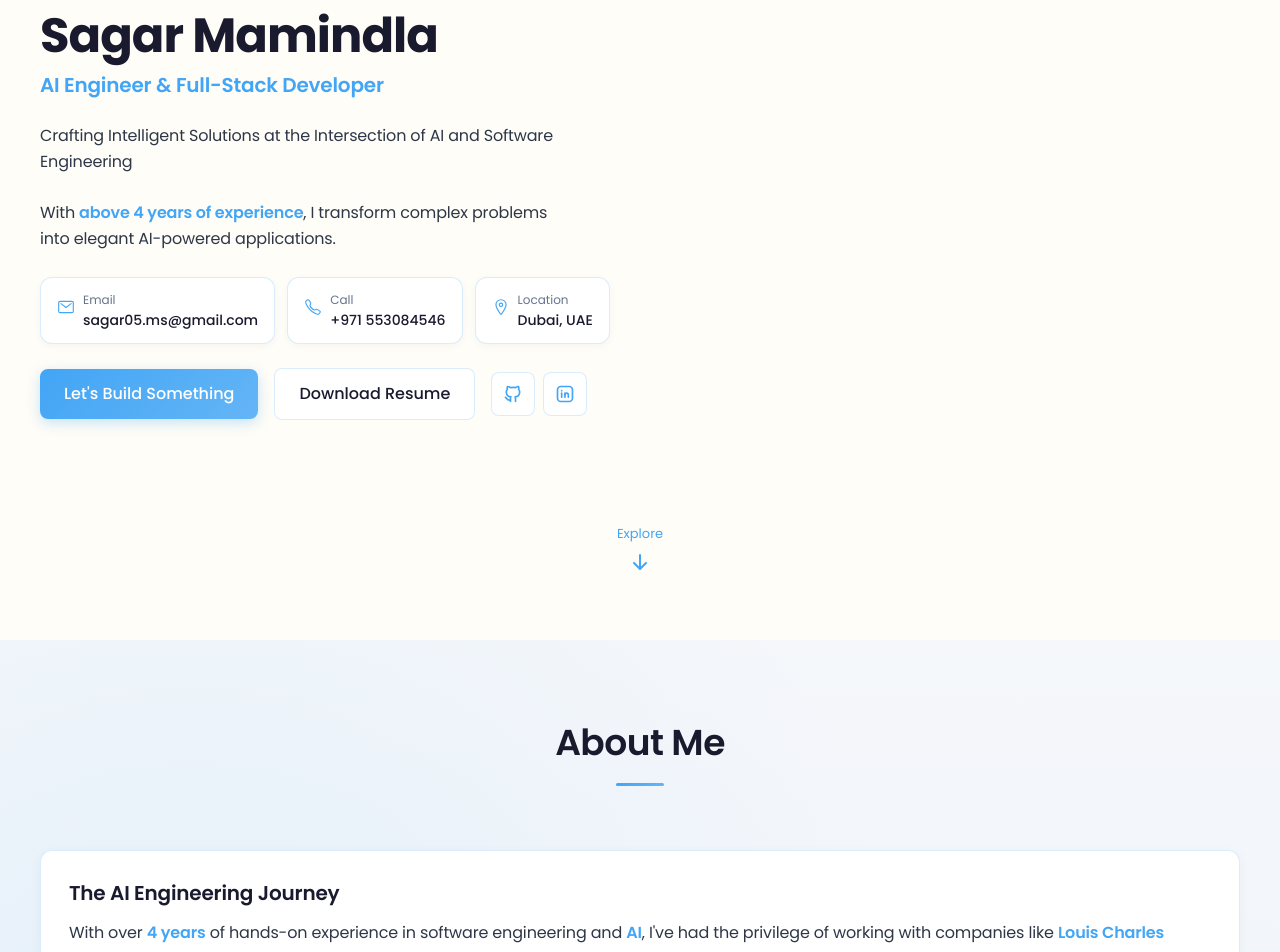
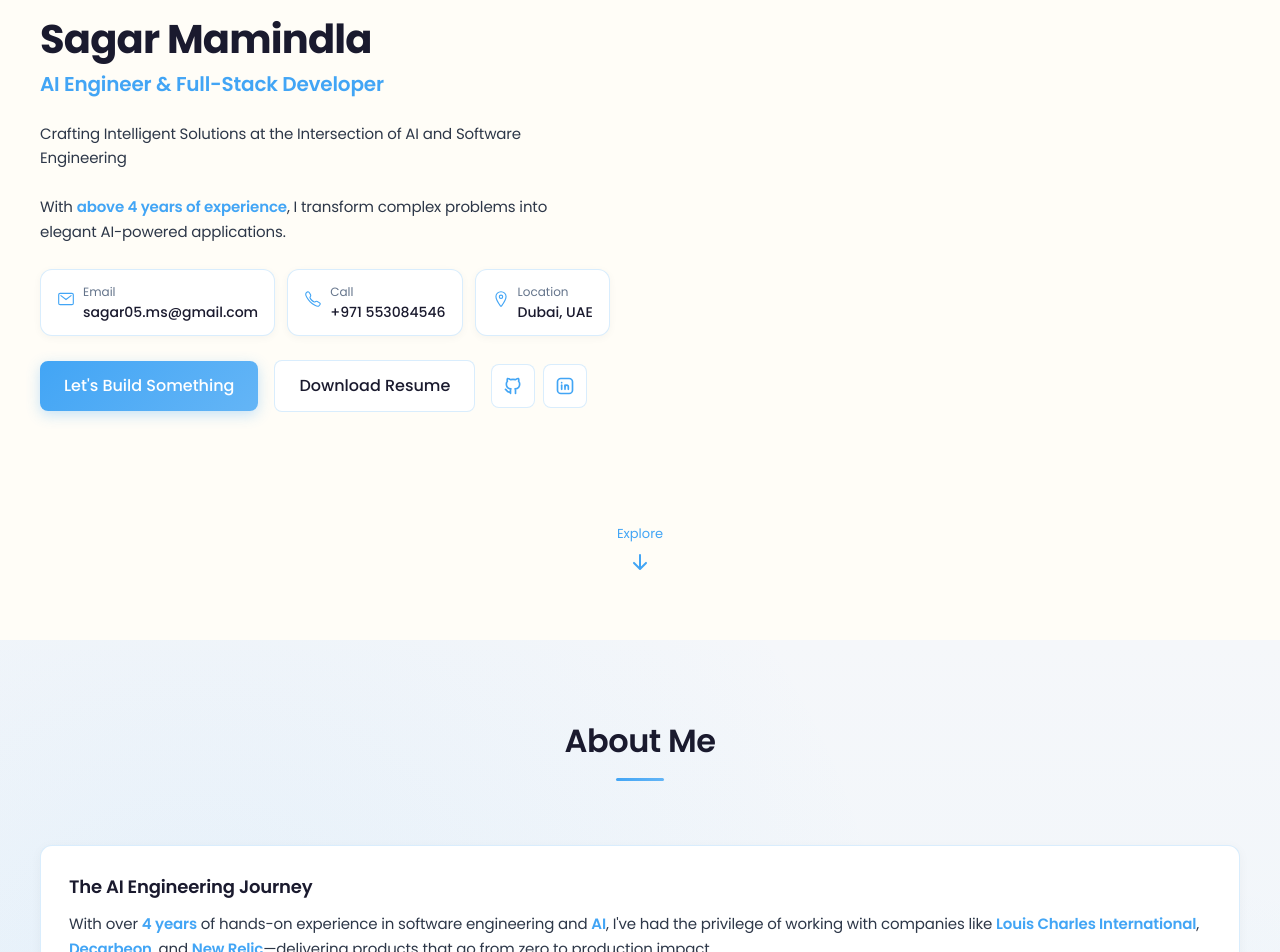
Before and after one commit to sagarr57/sagar-portfolio, a Next.js app: page / in a window 1280 px wide. Shown: the part 160-1112 px from the top of the page. Built offline with nearby package versions, Linux system fonts and the light colour scheme.

Commit message:
fix global css viewpoints

```diff
--- a/app/globals.css
+++ b/app/globals.css
@@ -70,11 +70,11 @@ body::before {
   box-sizing: border-box;
 }
 
-/* Typography - Mobile first, consistent across viewports */
-/* Reduced vw scaling so fonts stay similar on wide screens (deployed) vs narrower (local dev) */
+/* Typography - Fixed rem sizes for identical local vs deployed */
+/* No vw - uses media queries for responsive breakpoints only */
 .hero-title,
 h1.hero-title {
-  font-size: clamp(2rem, 5vw, 3rem);
+  font-size: 2rem;
   font-weight: 700;
   line-height: 1.15;
   letter-spacing: -0.02em;
@@ -83,7 +83,7 @@ h1.hero-title {
 
 .hero-subtitle,
 h2.hero-subtitle {
-  font-size: clamp(1.1rem, 3vw, 1.25rem);
+  font-size: 1.1rem;
   font-weight: 500;
   line-height: 1.4;
   color: var(--text-secondary);
@@ -97,20 +97,20 @@ h1, h2, h3, h4, h5, h6 {
   color: var(--text-primary);
 }
 
-h1 { font-size: clamp(2rem, 5vw, 3rem); }
-h2 { font-size: clamp(1.75rem, 4vw, 2.25rem); }
-h3 { font-size: clamp(1.25rem, 3vw, 1.5rem); }
-h4 { font-size: clamp(1.125rem, 2.5vw, 1.25rem); }
+h1 { font-size: 2rem; }
+h2 { font-size: 1.75rem; }
+h3 { font-size: 1.25rem; }
+h4 { font-size: 1.125rem; }
 
 .section-title {
-  font-size: clamp(1.75rem, 4vw, 2.25rem);
+  font-size: 1.75rem;
   font-weight: 600;
   letter-spacing: -0.015em;
   color: var(--text-primary);
 }
 
 .card-title {
-  font-size: clamp(1.125rem, 2.5vw, 1.25rem);
+  font-size: 1.125rem;
   font-weight: 600;
   line-height: 1.4;
   color: var(--text-primary);
@@ -118,7 +118,7 @@ h4 { font-size: clamp(1.125rem, 2.5vw, 1.25rem); }
 }
 
 p {
-  font-size: clamp(0.9375rem, 2vw, 1rem);
+  font-size: 0.9375rem;
   line-height: 1.7;
   color: var(--text-secondary);
   font-weight: 400;
@@ -126,13 +126,13 @@ p {
 }
 
 .meta-text {
-  font-size: clamp(0.875rem, 1.5vw, 0.9375rem);
+  font-size: 0.875rem;
   color: var(--text-muted);
   font-weight: 400;
 }
 
 li {
-  font-size: clamp(0.9375rem, 2vw, 1rem);
+  font-size: 0.9375rem;
   line-height: 1.7;
   color: var(--text-secondary);
 }
@@ -142,9 +142,29 @@ li + li {
 }
 
 button {
-  font-size: clamp(0.9375rem, 1.5vw, 0.9375rem);
+  font-size: 0.9375rem;
   font-weight: 500;
   font-family: var(--font-primary);
+}
+
+/* Slightly larger on tablet+ */
+@media (min-width: 641px) {
+  .hero-title, h1.hero-title { font-size: 2.25rem; }
+  .hero-subtitle, h2.hero-subtitle { font-size: 1.125rem; }
+  h1 { font-size: 2.25rem; }
+  h2, .section-title { font-size: 1.875rem; }
+  h3 { font-size: 1.375rem; }
+  h4 { font-size: 1.125rem; }
+  .card-title { font-size: 1.125rem; }
+}
+
+/* Desktop - modest increase */
+@media (min-width: 1025px) {
+  .hero-title, h1.hero-title { font-size: 2.5rem; }
+  .hero-subtitle, h2.hero-subtitle { font-size: 1.25rem; }
+  h1 { font-size: 2.5rem; }
+  h2, .section-title { font-size: 2rem; }
+  h3 { font-size: 1.5rem; }
 }
 
 /* Reduced motion */
```
